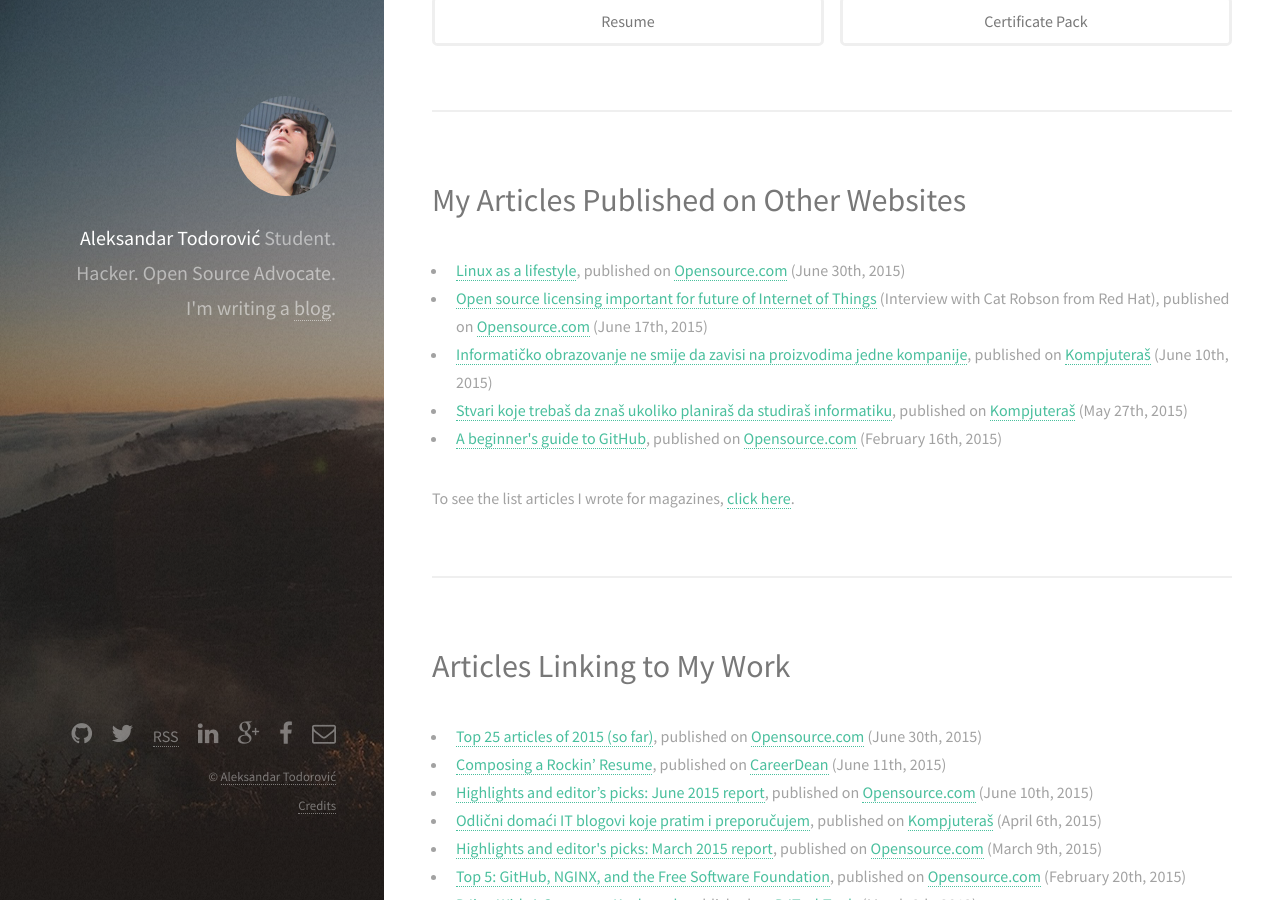
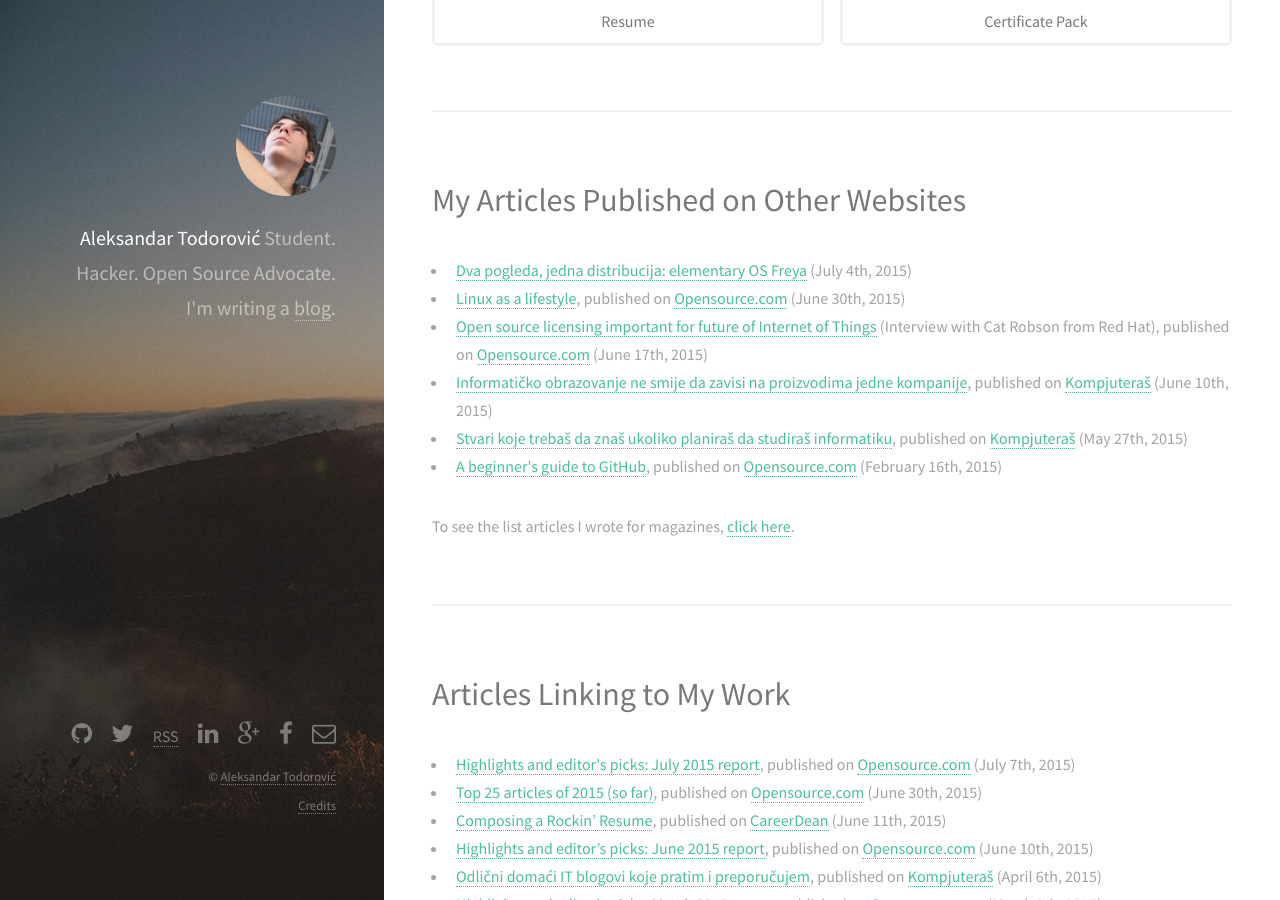
Before and after one commit to inputsh/bs.r3bl.me, a Jekyll site: the page built from index.html, in a window 1280 px wide and 900 px high, scrolled down 427 px. Built offline with Jekyll 4.4.1, drawn with Linux system fonts in a browser that asks for light colours.

Commit message:
Added two new articles

```diff
--- a/index.html
+++ b/index.html
@@ -34,6 +34,7 @@ layout: default
     <section>
       <h1>My Articles Published on Other Websites</h1>
       <ul>
+        <li><a href="http://www.linuxzasve.com/dva-pogleda-jedna-distribucija-elementary-os-freya" target="_blank">Dva pogleda, jedna distribucija: elementary OS Freya</a> (July 4th, 2015)</li>
         <li><a href="http://opensource.com/life/15/6/my-linux-story-Aleksandar-Todorovic" target="_blank">Linux as a lifestyle</a>, published on <a href="http://opensource.com" target="_blank">Opensource.com</a> (June 30th, 2015)</li>
         <li><a href="http://opensource.com/business/15/6/interview-cat-robson-red-hat" target="_blank">Open source licensing important for future of Internet of Things</a> (Interview with Cat Robson from Red Hat), published on <a href="http://opensource.com" target="_blank">Opensource.com</a> (June 17th, 2015)</li>
         <li><a href="http://kompjuteras.com/informaticko-obrazovanje-ne-smije-da-zavisi-na-proizvodima-jedne-kompanije/" target="_blank">Informatičko obrazovanje ne smije da zavisi na proizvodima jedne kompanije</a>, published on <a href="http://kompjuteras.com/" target="_blank">Kompjuteraš</a> (June 10th, 2015)</li>
@@ -46,6 +47,7 @@ layout: default
     <section>
       <h1 href="#articles-linking-to-my-work">Articles Linking to My Work</h1>
       <ul>
+        <li><a href="https://opensource.com/life/15/7/community-report-july-2015" target="_blank">Highlights and editor's picks: July 2015 report</a>, published on <a href="http://opensource.com" target="_blank">Opensource.com</a> (July 7th, 2015)</li>
         <li><a href="http://opensource.com/life/15/6/top-25-articles-2015-so-far" target="_blank">Top 25 articles of 2015 (so far)</a>, published on <a href="http://opensource.com" target="_blank">Opensource.com</a> (June 30th, 2015)</li>
         <li><a href="https://www.careerdean.com/blog/composing-a-rockin-resume/" target="_blank">Composing a Rockin’ Resume</a>, published on <a href="https://www.careerdean.com/" target="_blank">CareerDean</a> (June 11th, 2015)</li>
         <li><a href="http://opensource.com/community/15/5/community-report-june-2015" target="_blank">Highlights and editor’s picks: June 2015 report</a>, published on <a href="http://opensource.com" target="_blank">Opensource.com</a> (June 10th, 2015)</li>
```
